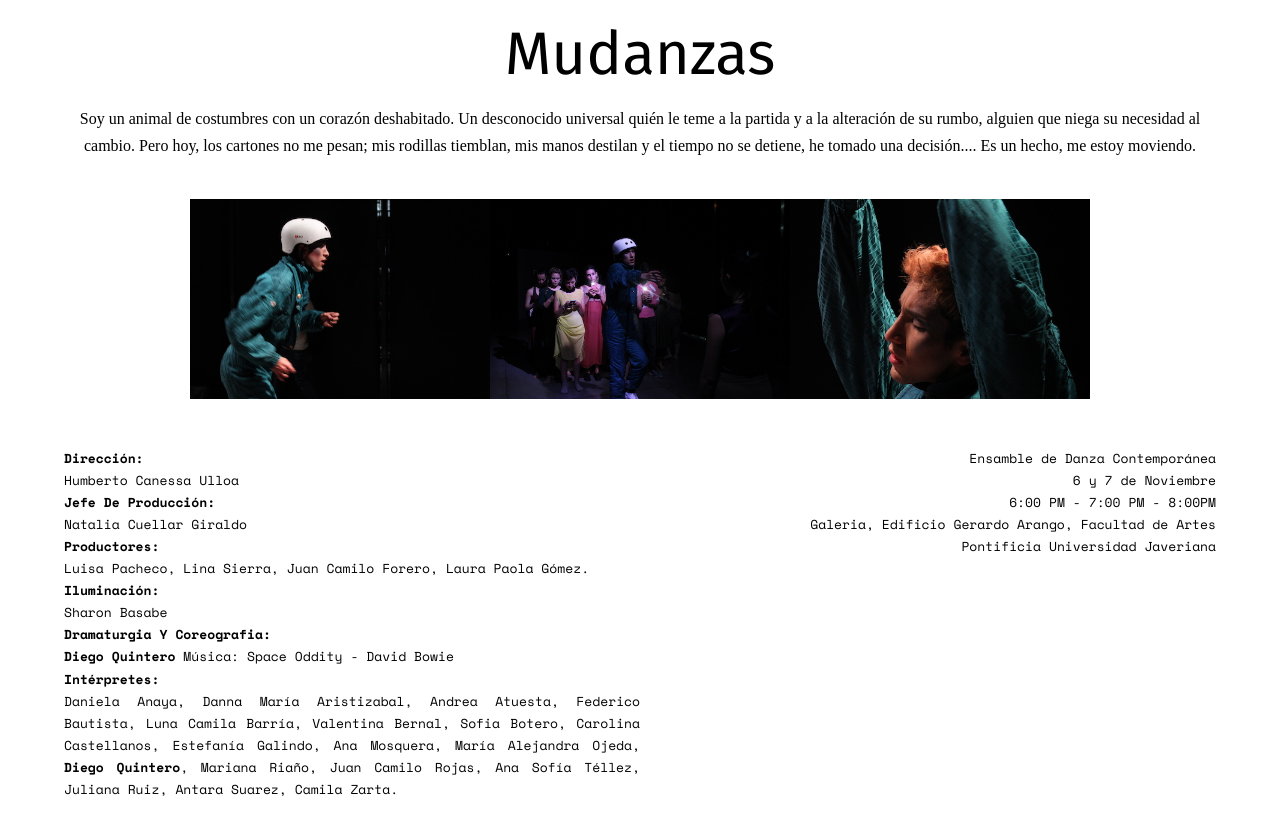
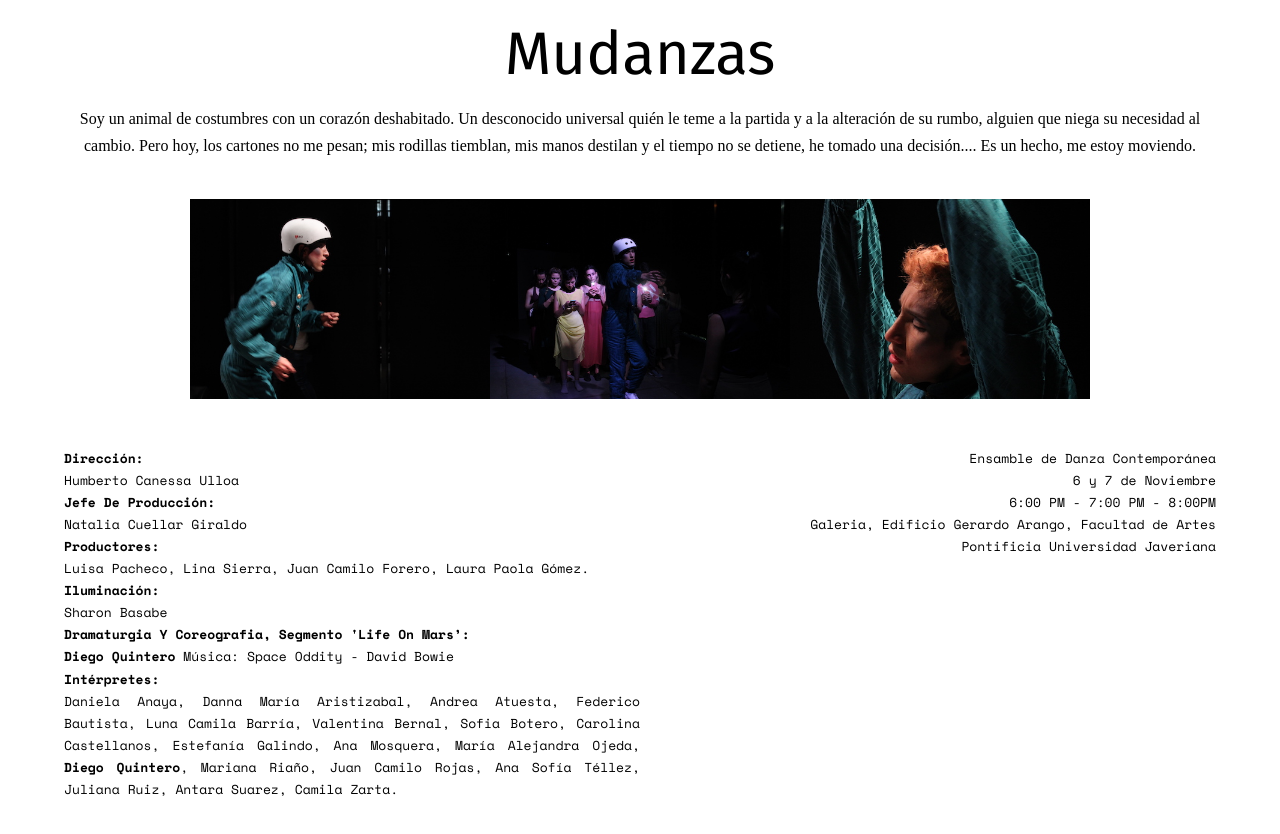
Before and after one commit to RhinoSoftwareDevelopment/DiegoQuintero, a website: page pages/work/mudanzas.html in a window 1280 px wide. Shown: the part 784-1618 px from the top of the page. Drawn offline with nearby package versions, Linux system fonts and the light colour scheme; a web font is replaced by a local one.

Commit message:
Finished

```diff
--- a/pages/work/mudanzas.html
+++ b/pages/work/mudanzas.html
@@ -71,7 +71,7 @@
                         <p><span class="description-work__credit-title">Jefe de producción: </span> Natalia Cuellar Giraldo</p>
                         <p><span class="description-work__credit-title">Productores: </span> Luisa Pacheco, Lina Sierra, Juan Camilo Forero, Laura Paola Gómez.</p>
                         <p><span class="description-work__credit-title">Iluminación: </span> Sharon Basabe</p>
-                        <p><span class="description-work__credit-title">Dramaturgia y Coreografia: </span> <span class="description-work__important">Diego Quintero</span> Música: Space Oddity - David Bowie</p>
+                        <p><span class="description-work__credit-title">Dramaturgia y Coreografia, Segmento 'Life on Mars’: </span> <span class="description-work__important">Diego Quintero</span> Música: Space Oddity - David Bowie</p>
                         <p><span class="description-work__credit-title">Intérpretes: </span>Daniela Anaya, Danna María Aristizabal, Andrea Atuesta, Federico Bautista, Luna Camila Barría, Valentina Bernal, Sofia
                         Botero, Carolina Castellanos, Estefanía Galindo, Ana Mosquera, María Alejandra Ojeda, <span class="description-work__important">Diego Quintero</span>, Mariana Riaño,
                         Juan Camilo Rojas, Ana Sofía Téllez, Juliana Ruiz, Antara Suarez, Camila Zarta.</p>
```
Also changed, not shown: pages/work/grieta.html (+1 -1 lines), img/work/grieta/grieta03.jpg (renamed from img/work/grieta/grieta3.jpg).
